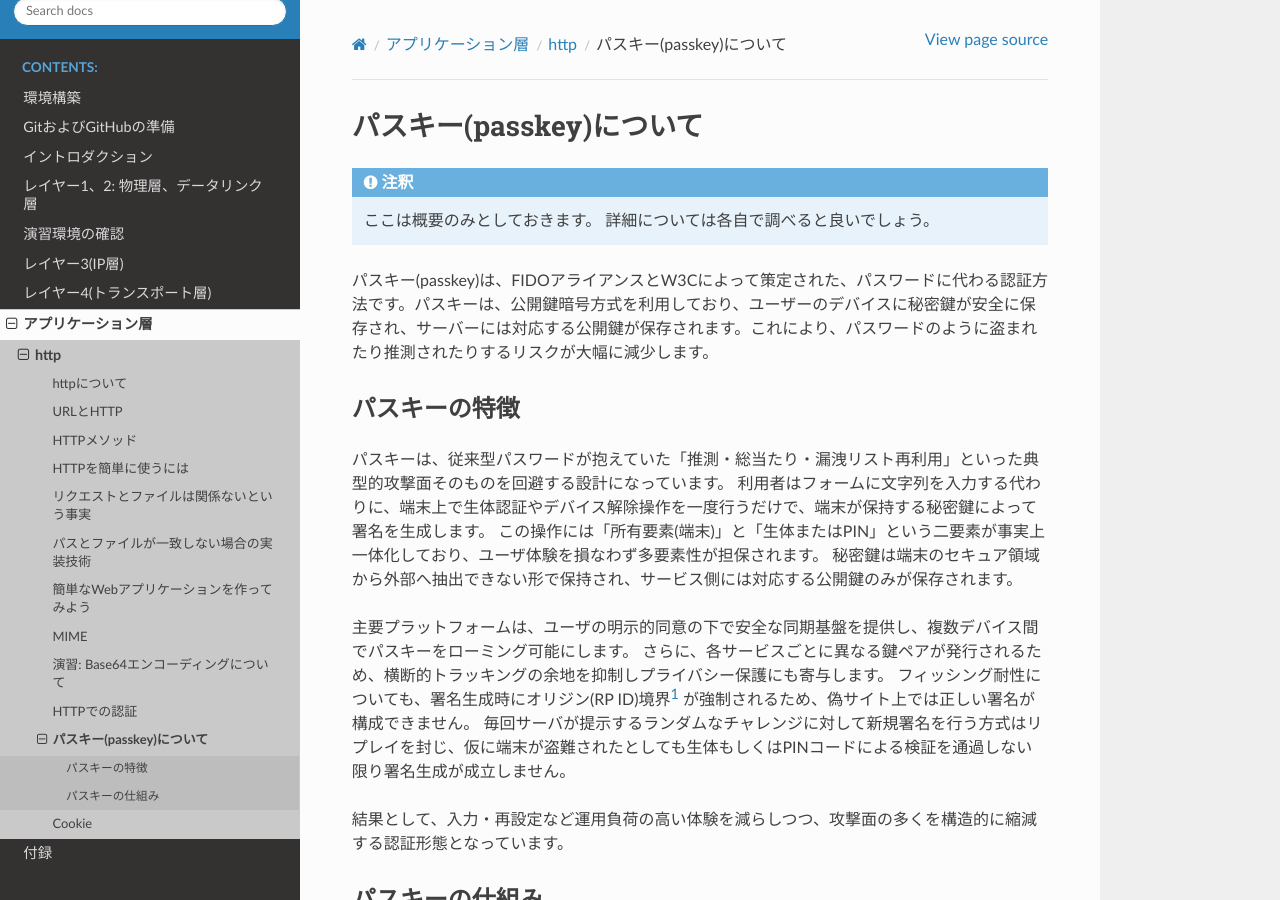
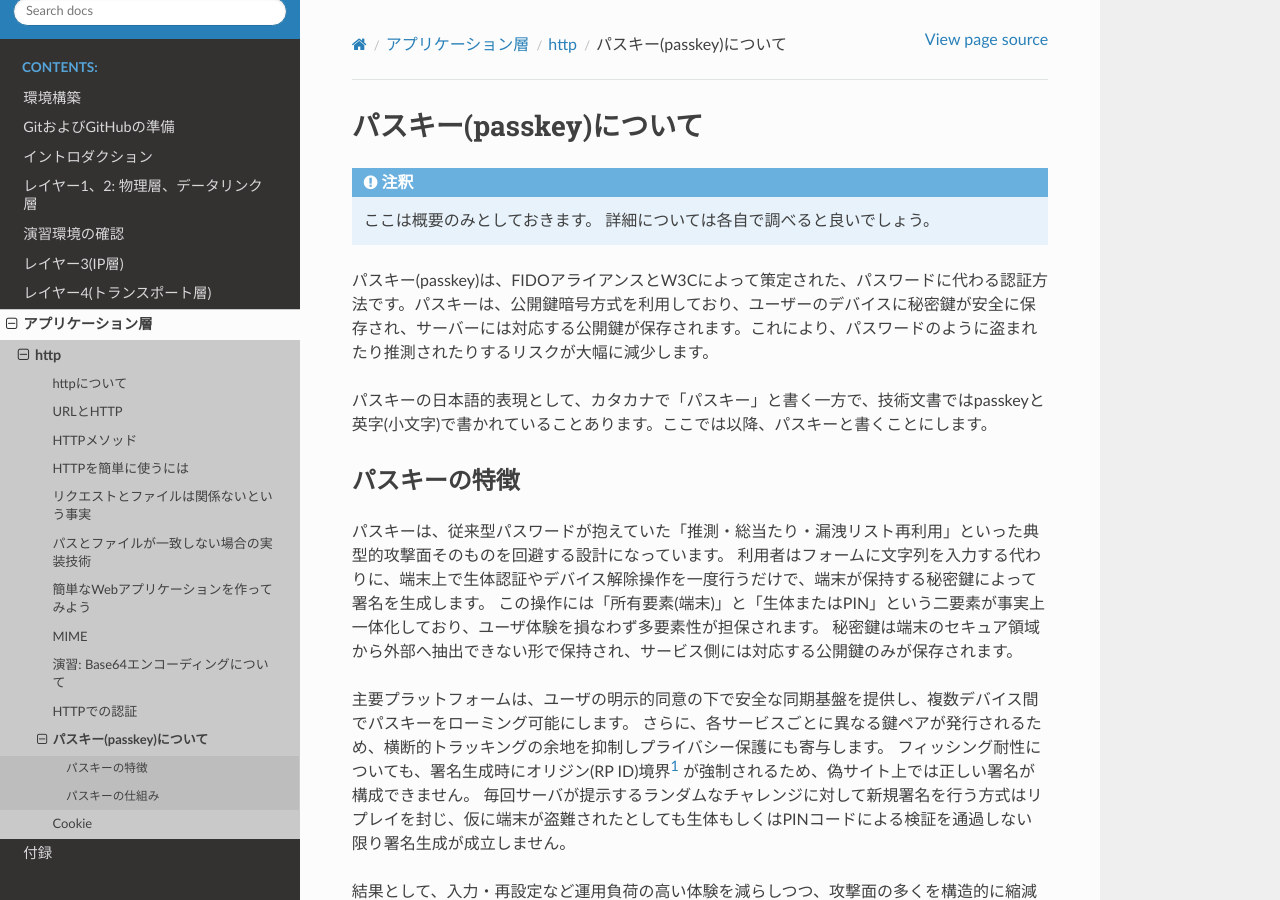
Before and after one commit to densuke/2025-network-doc, a Sphinx documentation site: the page built from source/app/http/passkey.md, in a window 1280 px wide and 900 px high. Built offline with Sphinx 7.4.7 and the Read the Docs theme 3.1.0, drawn with Linux system fonts in a browser that asks for light colours.

Commit message:
「パスキー」の表記に関する注意書きを追加

````diff
--- a/source/app/http/passkey.md
+++ b/source/app/http/passkey.md
@@ -6,6 +6,8 @@
 ```
 
 パスキー(passkey)は、FIDOアライアンスとW3Cによって策定された、パスワードに代わる認証方法です。パスキーは、公開鍵暗号方式を利用しており、ユーザーのデバイスに秘密鍵が安全に保存され、サーバーには対応する公開鍵が保存されます。これにより、パスワードのように盗まれたり推測されたりするリスクが大幅に減少します。
+
+パスキーの日本語的表現として、カタカナで「パスキー」と書く一方で、技術文書ではpasskeyと英字(小文字)で書かれていることあります。ここでは以降、パスキーと書くことにします。
 
 ## パスキーの特徴
 
````
